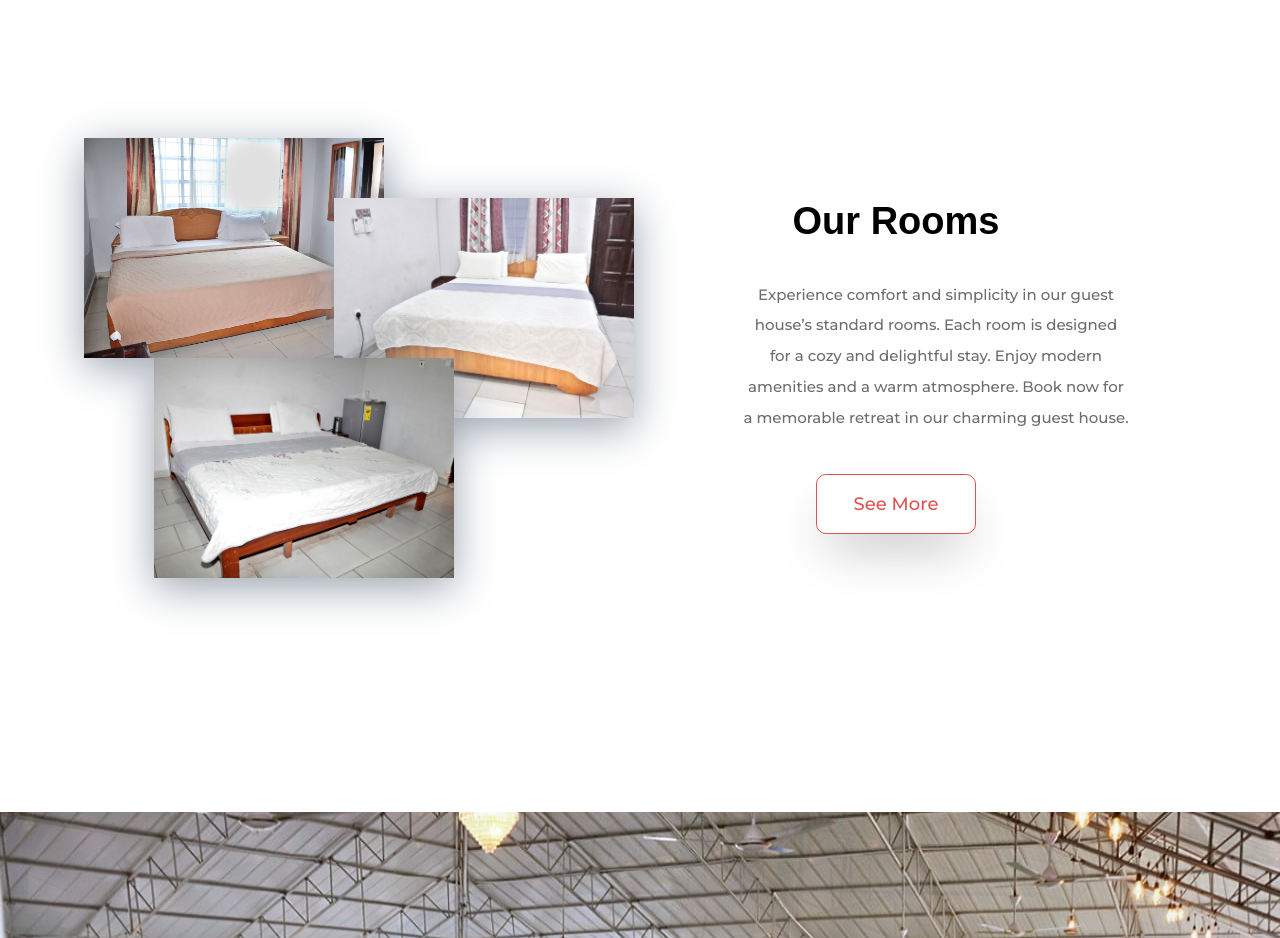
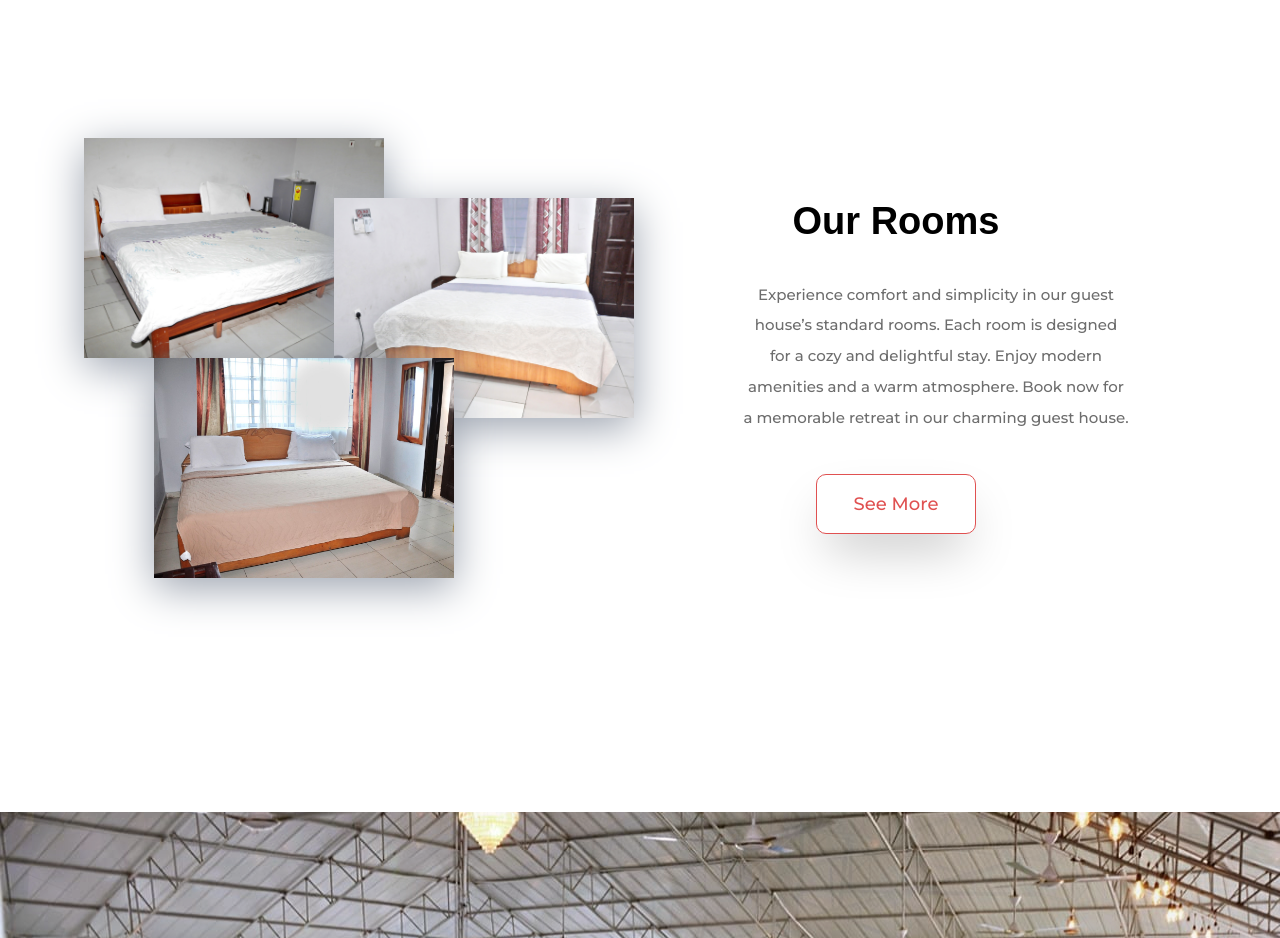
Before and after one commit to nettey-senpai/tesanocottage-website, a React (Vite) app: page / in a window 1280 px wide. Shown: the part 1600-2538 px from the top of the page. Built offline with nearby package versions, Linux system fonts and the light colour scheme; a web font is replaced by a local one.

Commit message:
update Our Rooms section

```diff
--- a/src/sections/OurRooms.jsx
+++ b/src/sections/OurRooms.jsx
@@ -12,7 +12,7 @@ const OurRooms = () => (
     >
       <div className="relative overflow-hidden w-[300px] h-[220px] md:left-[-150px] md:top-[90px] right-[90px] md:z-0 shadow-3xl shadow-gray-400">
         <img
-          src={room1}
+          src={room3}
           alt="room1"
           className="w-[300px] h-[220px] object-cover hover:scale-125 transition ease-in-out duration-1000"
         />
@@ -26,7 +26,7 @@ const OurRooms = () => (
       </div>
       <div className="relative overflow-hidden w-[300px] h-[220px] md:right-[80px] md:bottom-[130px] right-[90px] bottom-[80px] md:z-20 shadow-3xl shadow-gray-400">
         <img
-          src={room3}
+          src={room1}
           alt="room3"
           className="w-[300px] h-[220px] object-cover hover:scale-125 transition ease-in-out duration-1000"
         />
```
